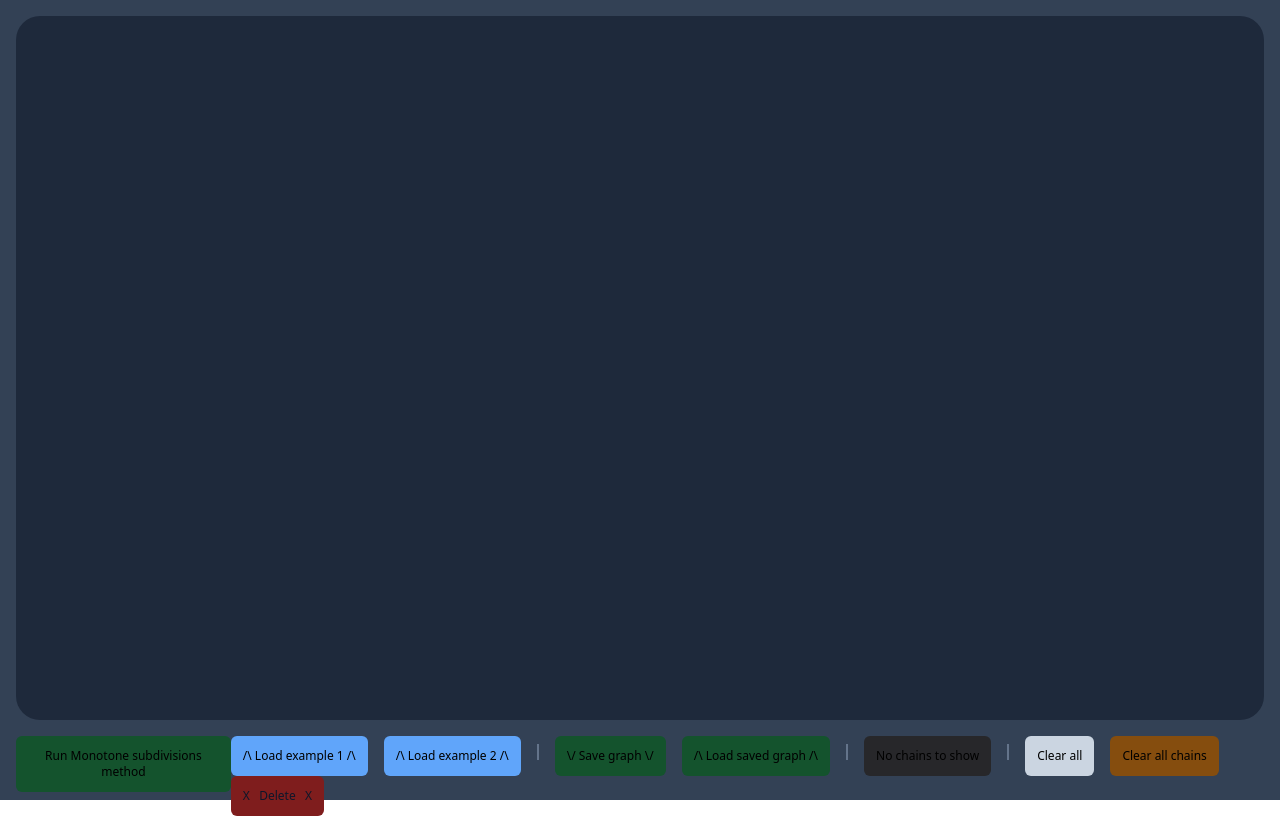
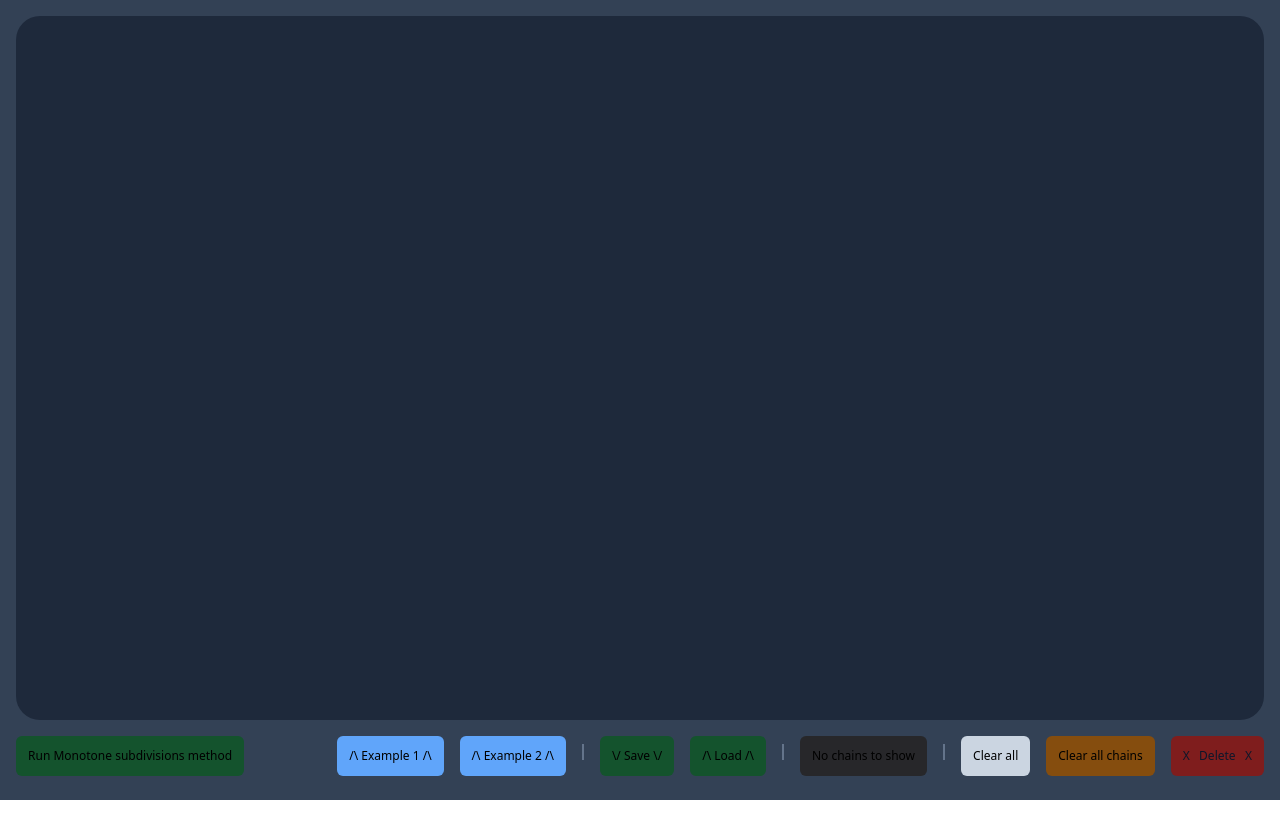
Before and after one commit to nksazonov/computational-geometry-lab-1, a React (Create React App) app: page / in a window 1280 px wide. Built offline with nearby package versions, Linux system fonts and the light colour scheme.

Commit message:
fix buttons are to wide

```diff
--- a/src/App.tsx
+++ b/src/App.tsx
@@ -234,14 +234,14 @@ function App() {
               className="inline-block bg-blue-400 p-3 rounded-md mr-4 hover:bg-blue-500"
               onClick={() => handleLoadExampleClick(1)}
             >
-              /\ Load example 1 /\
+              /\ Example 1 /\
             </button>
 
             <button
               className="inline-block bg-blue-400 p-3 rounded-md hover:bg-blue-500"
               onClick={() => handleLoadExampleClick(2)}
             >
-              /\ Load example 2 /\
+              /\ Example 2 /\
             </button>
 
             <div
@@ -253,13 +253,13 @@ function App() {
               ? <button
                   className="inline-block bg-green-900 p-3 rounded-md mr-4 cursor-not-allowed"
                 >
-                  \/ Save graph \/
+                  \/ Save \/
                 </button>
               : <button
                   className="inline-block bg-green-700 p-3 rounded-md mr-4 hover:bg-green-800"
                   onClick={handleSaveClick}
                 >
-                  \/ Save graph \/
+                  \/ Save \/
                 </button>
             }
 
@@ -269,13 +269,13 @@ function App() {
               ? <button
                   className="inline-block bg-green-900 p-3 rounded-md cursor-not-allowed"
                 >
-                  /\ Load saved graph /\
+                  /\ Load /\
                 </button>
               : <button
                   className="inline-block bg-green-700 p-3 rounded-md hover:bg-green-800"
                   onClick={handleLoadClick}
                 >
-                  /\ Load saved graph /\
+                  /\ Load /\
                 </button>
             }
 
```
